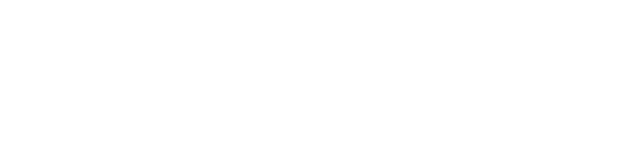
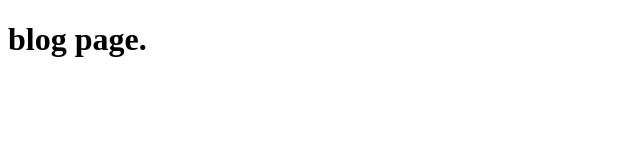
Before and after one commit to realabdullah16/simplepro, a plain HTML site: page blog.html in a window 1280 px wide. Shown: the whole page, without its empty margins (0-640 px from the left). Drawn offline with Linux system fonts and the light colour scheme.

Commit message:
Update blog.html

```diff
--- a/blog.html
+++ b/blog.html
@@ -7,5 +7,6 @@
     <title>Blog</title>
 </head>
 <body>
+   <h1>blog page.</h1>
 </body>
 </html>
```
